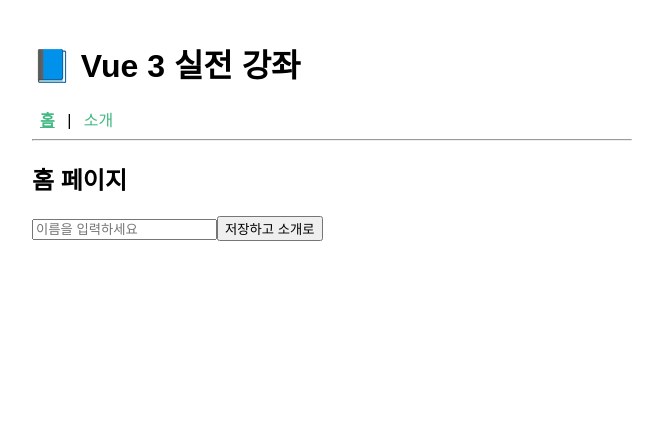
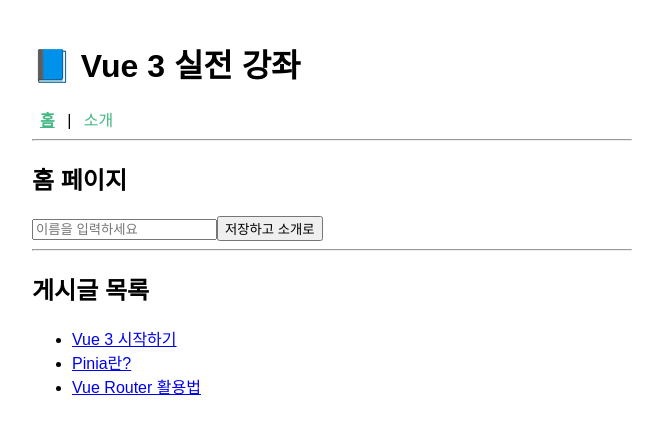
Before and after one commit to heroyooi/vue-router-app, a Vue app: page / in a window 1280 px wide. Shown: the top 434 px of the page, without its empty margins (308-971 px from the left). Built offline with nearby package versions, Linux system fonts and the light colour scheme.

Commit message:
5강: 게시글 목록과 상세 페이지 구현하기

```diff
--- /dev/null
+++ b/src/components/PostList.vue
@@ -0,0 +1,15 @@
+<template>
+  <div>
+    <h2>게시글 목록</h2>
+    <ul>
+      <li v-for="post in store.posts" :key="post.id">
+        <router-link :to="`/post/${post.id}`">{{ post.title }}</router-link>
+      </li>
+    </ul>
+  </div>
+</template>
+
+<script setup>
+import { usePostStore } from '@/stores/posts'
+const store = usePostStore()
+</script>
--- a/src/router/index.js
+++ b/src/router/index.js
@@ -2,11 +2,12 @@
 import HomeView from '@/views/HomeView.vue'
 import AboutView from '@/views/AboutView.vue'
 import UserView from '@/views/UserView.vue'
+import PostView from '@/views/PostView.vue'
 
 const routes = [
   { path: '/', component: HomeView },
   { path: '/about', component: AboutView },
-  { path: '/user/:name', name: 'User', component: UserView }
+  { path: '/post/:id', component: PostView } // ✅ 게시글 상세 라우트
 ]
 
 const router = createRouter({
--- /dev/null
+++ b/src/stores/posts.js
@@ -0,0 +1,14 @@
+import { defineStore } from 'pinia'
+
+export const usePostStore = defineStore('posts', {
+  state: () => ({
+    posts: [
+      { id: 1, title: 'Vue 3 시작하기', content: 'Composition API를 배워봅시다.' },
+      { id: 2, title: 'Pinia란?', content: '간단한 상태 관리 라이브러리입니다.' },
+      { id: 3, title: 'Vue Router 활용법', content: 'SPA의 핵심입니다.' }
+    ]
+  }),
+  getters: {
+    getPostById: (state) => (id) => state.posts.find(post => post.id === Number(id))
+  }
+})
--- a/src/views/HomeView.vue
+++ b/src/views/HomeView.vue
@@ -3,10 +3,13 @@
     <h2>홈 페이지</h2>
     <UserForm />
     <UserInfo />
+    <hr />
+    <PostList /> <!-- ✅ 게시글 목록 추가 -->
   </div>
 </template>
 
 <script setup>
 import UserForm from '@/components/UserForm.vue'
 import UserInfo from '@/components/UserInfo.vue'
+import PostList from '@/components/PostList.vue'
 </script>
--- /dev/null
+++ b/src/views/PostView.vue
@@ -0,0 +1,20 @@
+<template>
+  <div v-if="post">
+    <h2>{{ post.title }}</h2>
+    <p>{{ post.content }}</p>
+    <router-link to="/">← 목록으로</router-link>
+  </div>
+  <div v-else>
+    <p>게시글을 찾을 수 없습니다.</p>
+    <router-link to="/">← 홈으로</router-link>
+  </div>
+</template>
+
+<script setup>
+import { useRoute } from 'vue-router'
+import { usePostStore } from '@/stores/posts'
+
+const route = useRoute()
+const store = usePostStore()
+const post = store.getPostById(route.params.id)
+</script>
```
Also changed, not shown: src/components/HelloWorld.vue (deleted, +0 -43 lines).
